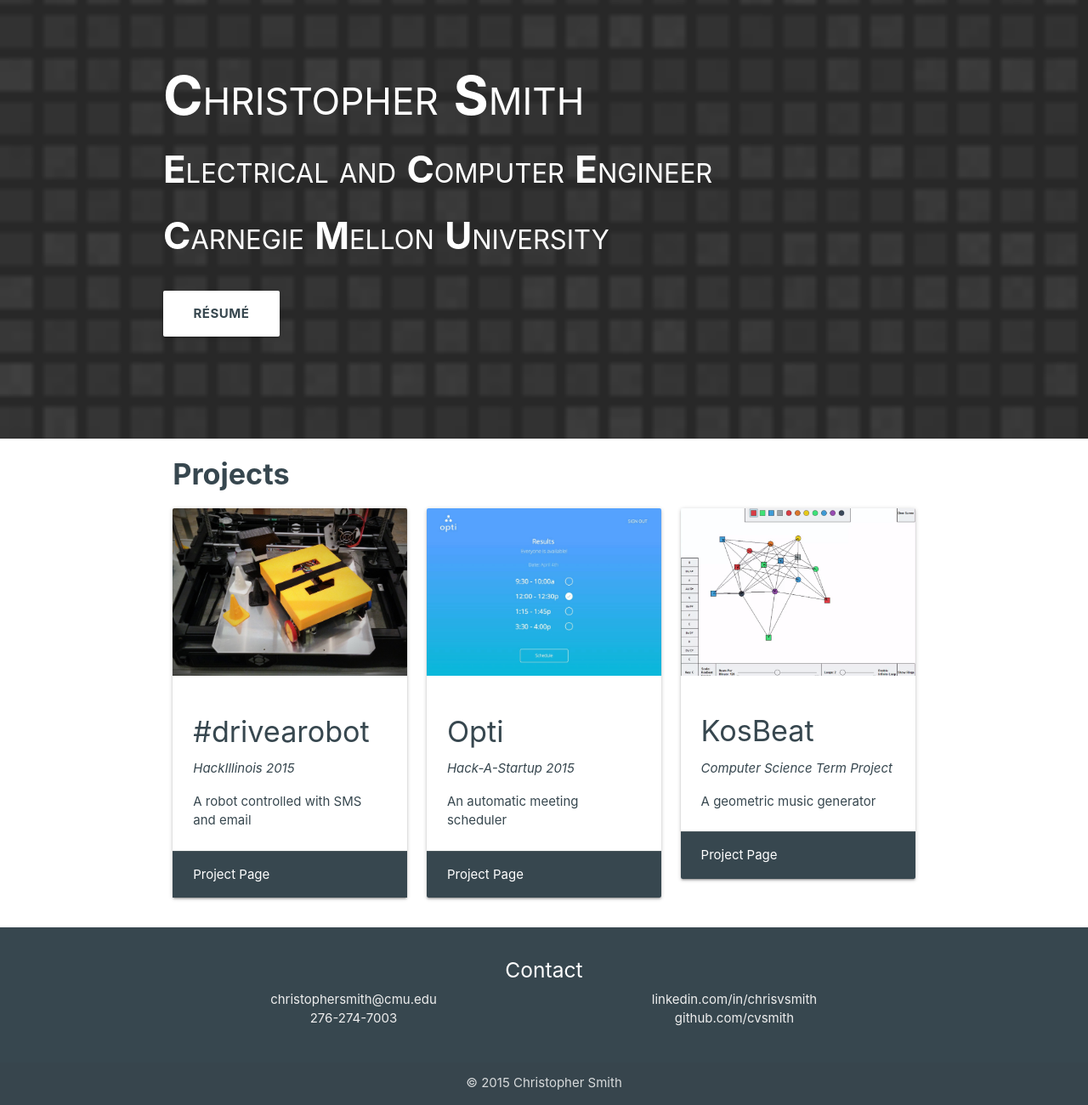
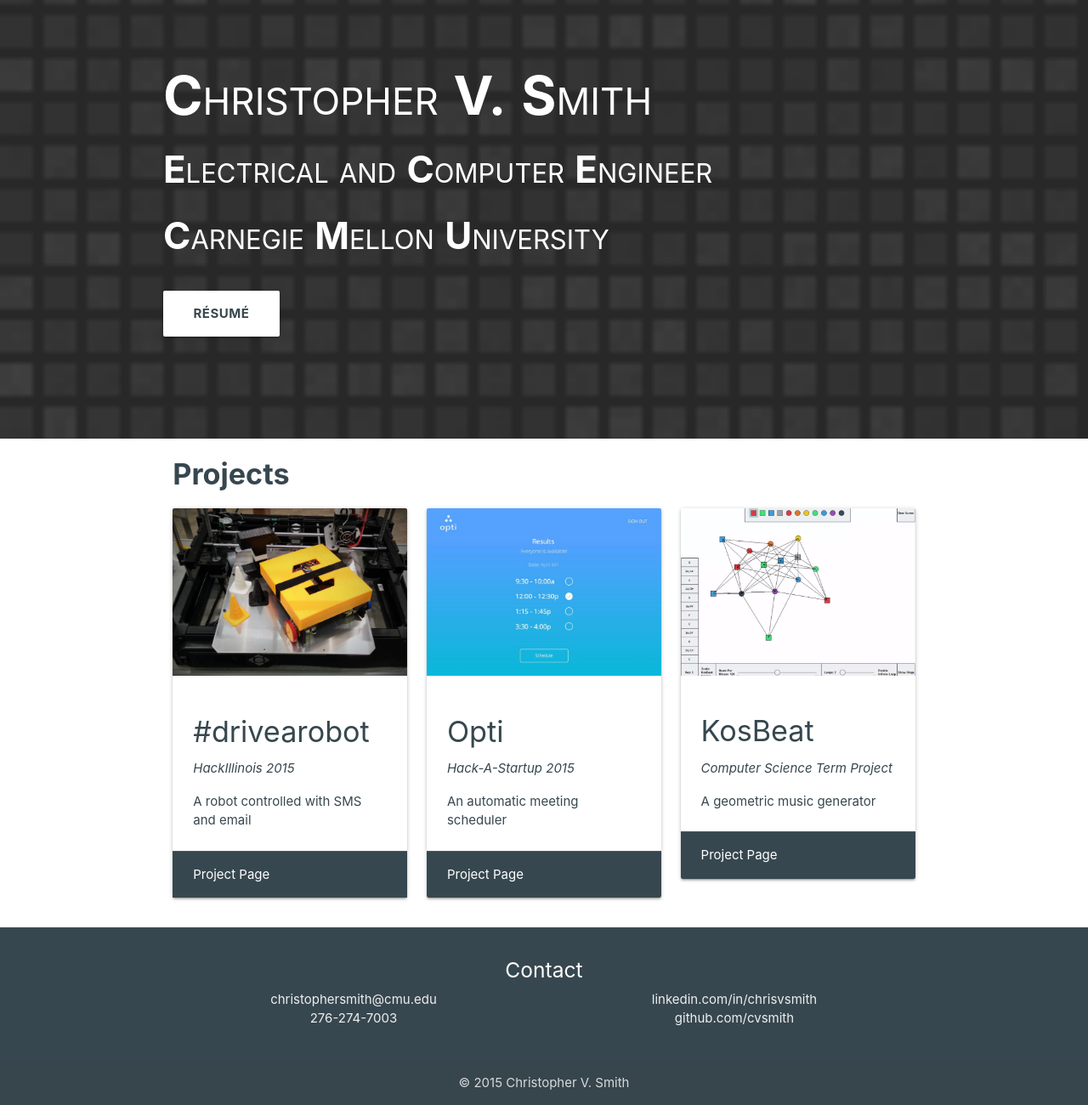
Before and after one commit to cvsmith/cvsmith.github.io, a plain HTML site: page index.html in a window 1280 px wide. Shown: the part 84-1384 px from the top of the page at 85% size. Drawn offline with nearby package versions, Linux system fonts and the light colour scheme.

Commit message:
Resume update, added V.

```diff
--- a/index.html
+++ b/index.html
@@ -11,14 +11,14 @@
         <!-- Android 5 chrome color -->
         <meta name="theme-color" content="#37474f">
         <!-- Title -->
-        <title>Christopher Smith</title>
+        <title>Christopher V. Smith</title>
     </head>
 
     <body>
         <!-- Headline, info, resume link -->
           <div class="parallax-container valign-wrapper" style="height:600px">
             <div style="font-variant:small-caps" class="container header left-align valign white-text">
-                <h1><b>C</b>hristopher <b>S</b>mith</h2>
+                <h1><b>C</b>hristopher <b>V.</b> <b>S</b>mith</h2>
                 <h3><b>E</b>lectrical and <b>C</b>omputer <b>E</b>ngineer</h4>
                 <h3><b>C</b>arnegie <b>M</b>ellon <b>U</b>niversity</h4>
                 <br>
@@ -105,7 +105,7 @@
           </div>
           <div class="footer-copyright">
             <div class="container center">
-            © 2015 Christopher Smith
+            © 2015 Christopher V. Smith
             </div>
           </div>
         </footer>
```
Also changed, not shown: projects/drivearobot.html (+1 -1 lines), projects/kosbeat.html (+1 -1 lines), projects/opti.html (+1 -1 lines), 1 other file.
